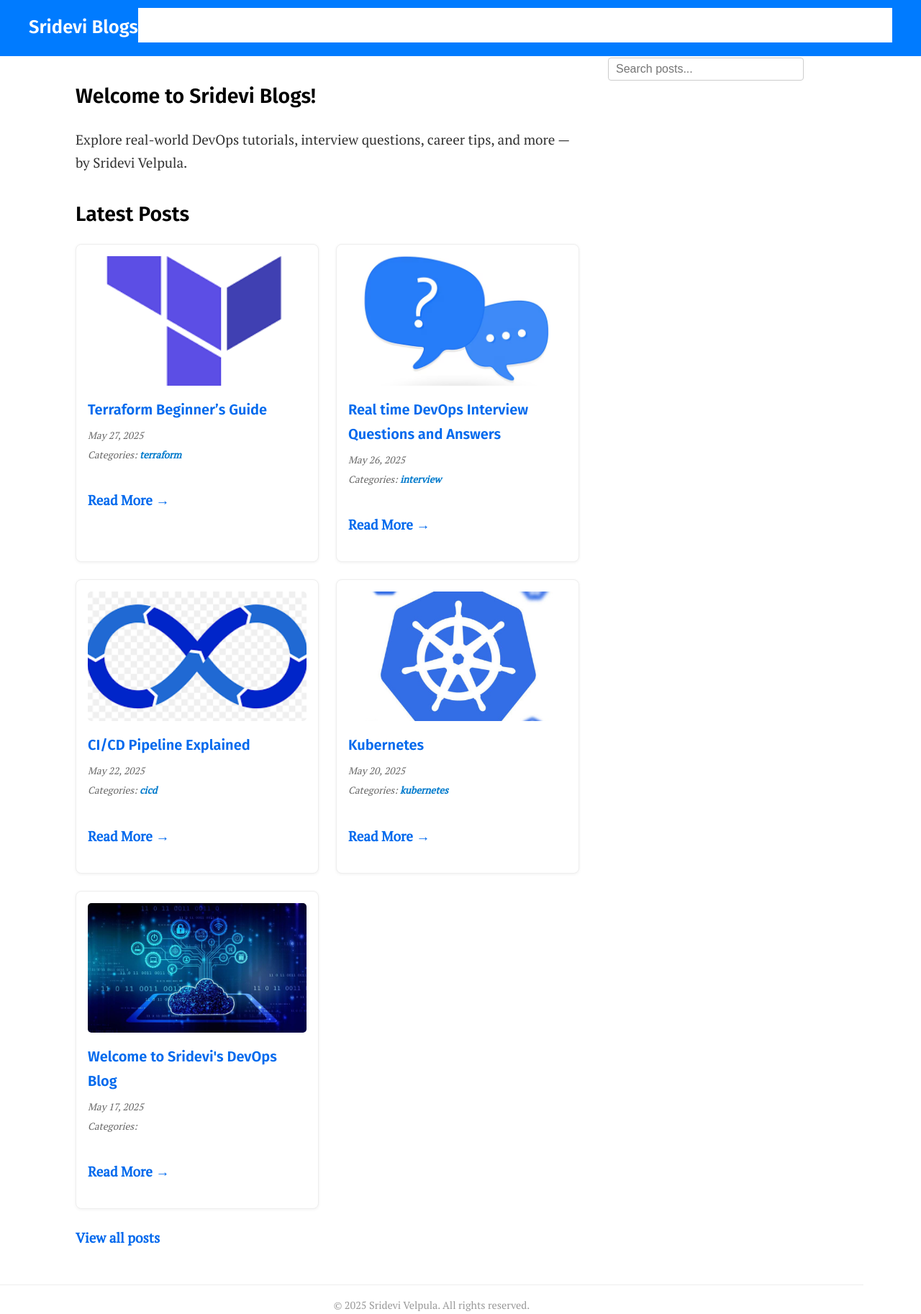
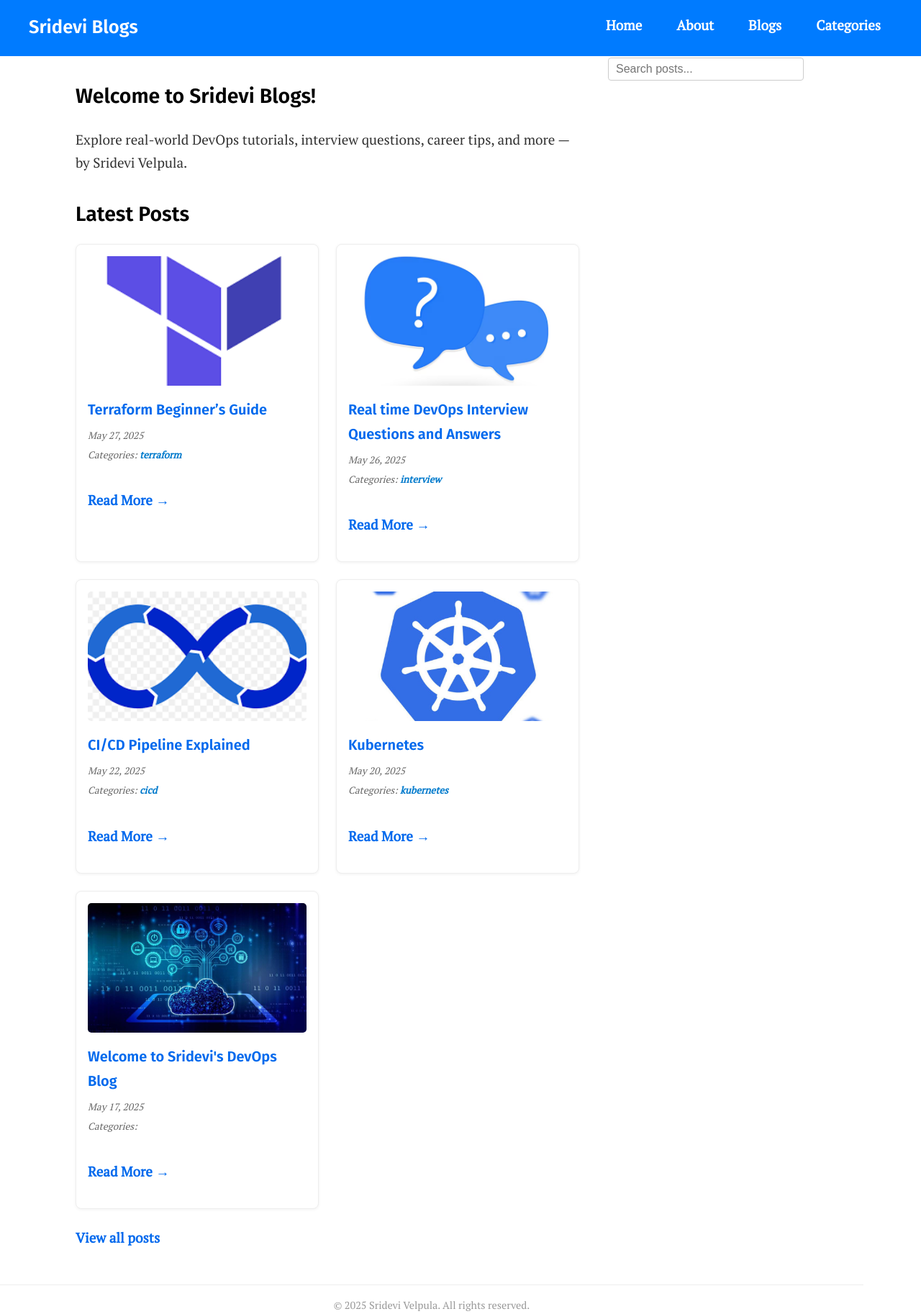
Before and after one commit to srideviblogs/srideviblogs.github.io, a Jekyll site: the page built from index.md, in a window 1280 px wide. Shown: the whole page at 72% size. Built offline with Jekyll 4.4.1, drawn with Linux system fonts in a browser that asks for light colours.

Commit message:
Update custom.css

```diff
--- a/assets/css/custom.css
+++ b/assets/css/custom.css
@@ -126,12 +126,6 @@ html, body {
 
 .site-nav a:hover {
   background-color: rgba(255, 255, 255, 0.2);
-}
-
-/* Sidenav fix */
-.site-nav {
-  background-color: white !important; /* ✅ Makes mobile menu white */
-  color: black;
 }
 
 .menu-toggle {
```
